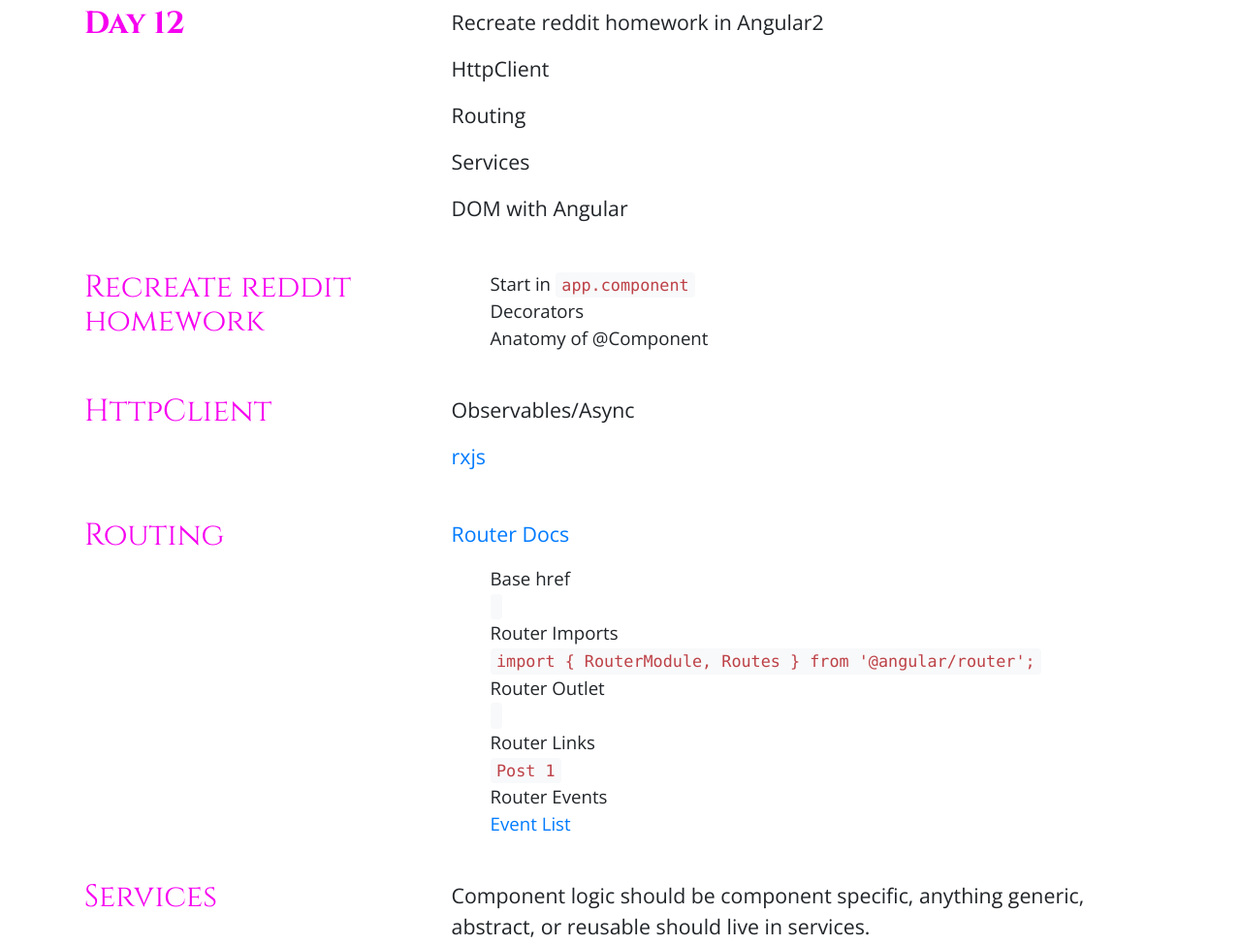
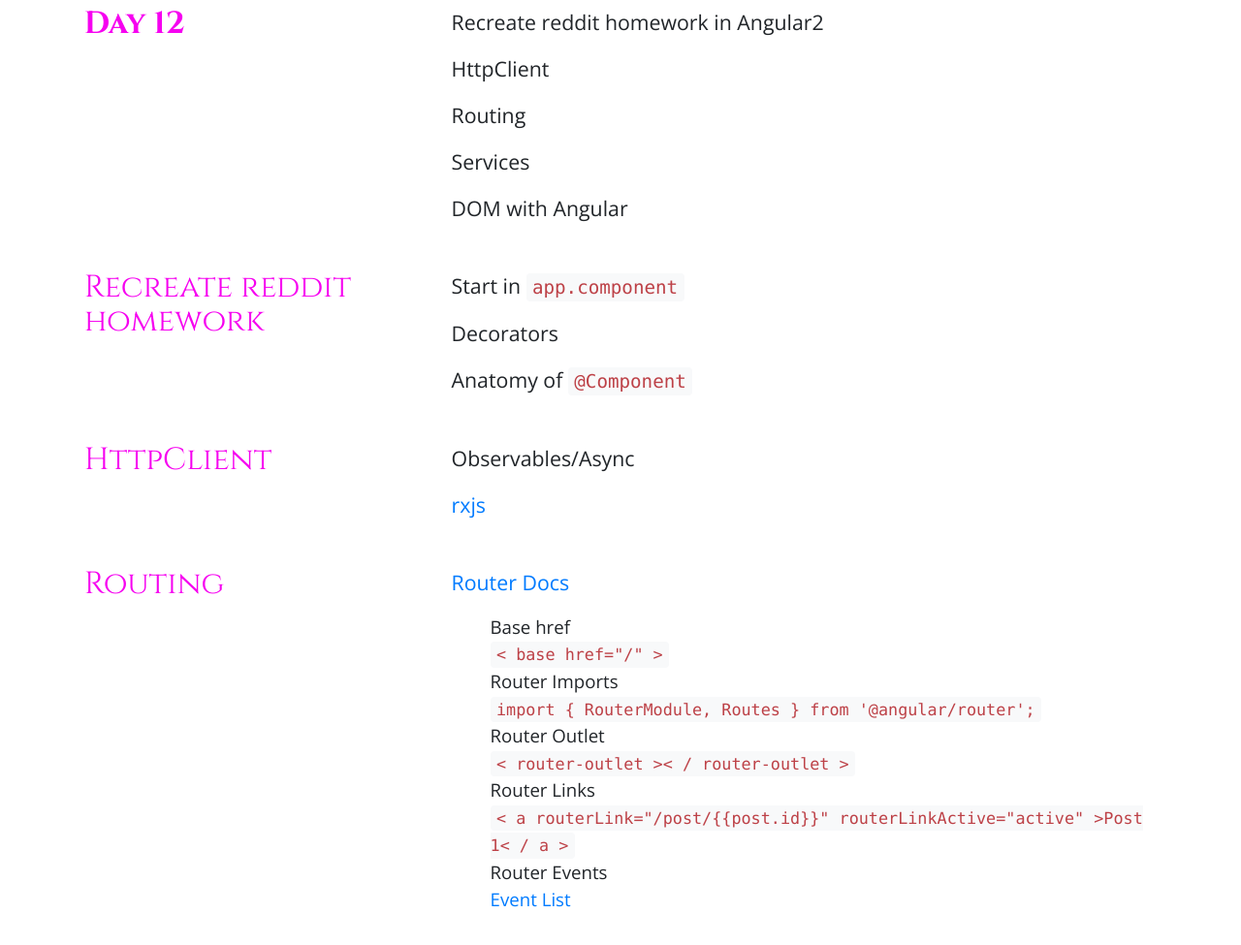
Before and after one commit to GeekwiseWTT/geekwiseWTT.github.io, a website: page week6.html in a window 1280 px wide. Shown: the part 2714-3689 px from the top of the page at 97% size. Drawn offline with nearby package versions, Linux system fonts and the light colour scheme.

Commit message:
minor edits

```diff
--- a/week6.html
+++ b/week6.html
@@ -195,11 +195,9 @@
                     <h1 class="text-left">Recreate reddit homework</h1>
                   </div>
                   <div class="col-8">
-                    <ul>
-                      <li>Start in <code>app.component</code></li>
-                      <li>Decorators</li>
-                      <li>Anatomy of @Component</li>
-                    </ul>
+                    <p>Start in <code>app.component</code></p>
+                    <p>Decorators</p>
+                    <p>Anatomy of <code>@Component</code></p>
                   </div>
                 </div>
                 <div class="row margin-top">
@@ -219,13 +217,13 @@
                     <p><a href="https://angular.io/guide/router" target="_blank">Router Docs</a></p>
                     <ul>
                       <li>Base href</li>
-                      <li><code><base href="/"></code></li>
+                      <li><code>< base href="/" ></code></li>
                       <li>Router Imports</li>
                       <li><code>import { RouterModule, Routes } from '@angular/router';</code></li>
                       <li>Router Outlet</li>
-                      <li><code><router-outlet></router-outlet></code></li>
+                      <li><code>< router-outlet >< / router-outlet ></code></li>
                       <li>Router Links</li>
-                      <li><code><a routerLink="/post/{{post.id}}" routerLinkActive="active">Post 1</a></code></li>
+                      <li><code>< a routerLink="/post/{{post.id}}" routerLinkActive="active" >Post 1< / a ></code></li>
                       <li>Router Events</li>
                       <li><a href="https://angular.io/guide/router#router-events">Event List</a></li>
                     </ul>
@@ -245,7 +243,6 @@
                     <p>Remember, you can GET, POST, PUT, DELETE</p>
                   </div>
                 </div>
-                </div>
                 <div class="row margin-top">
                   <div class="col-4">
                     <h1 class="text-left">DOM with Angular</h1>
@@ -259,6 +256,7 @@
                     <p>ngModel</p>
                   </div>
                 </div> <!-- END DAY 12 -->
+              </div>
               </div>
             </div>
           </div>
```
